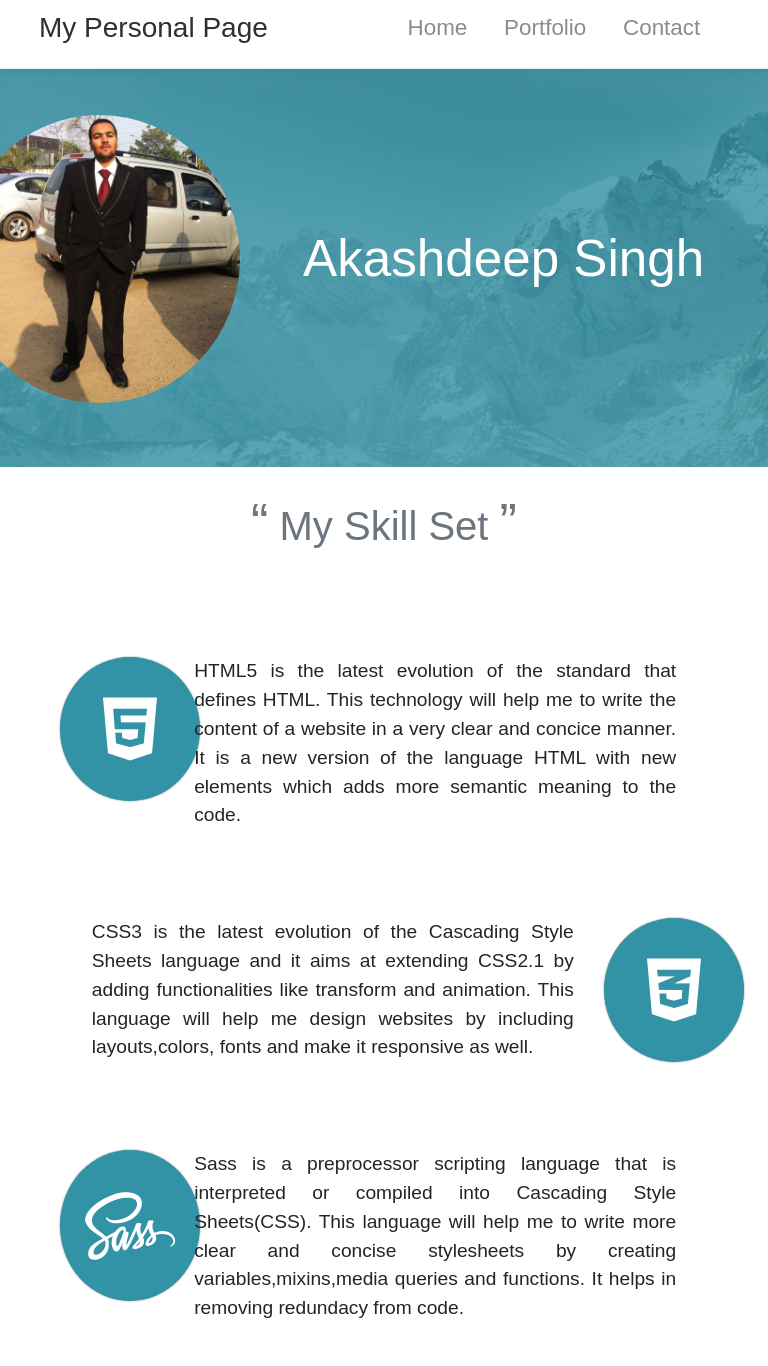
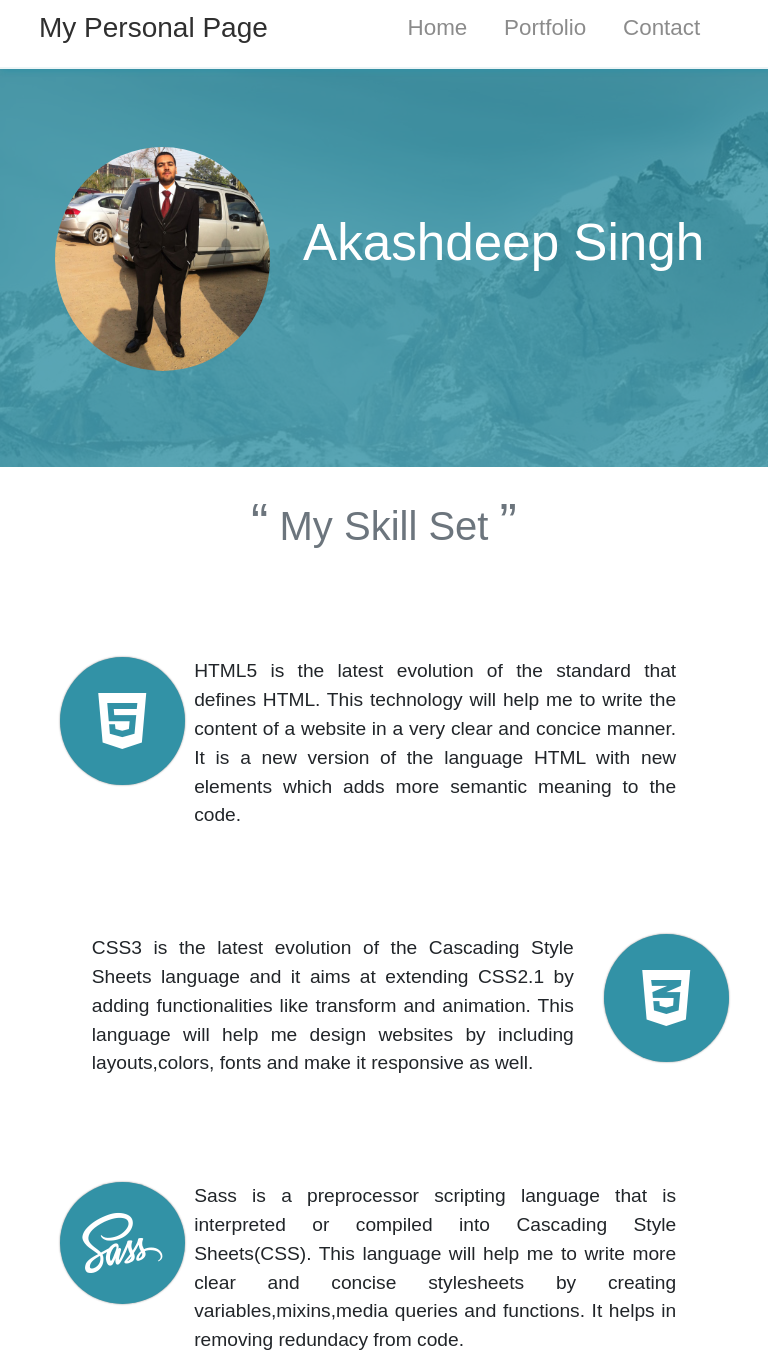
Before and after one commit to deep2sunny/deep2sunny.github.io, a plain HTML site: page index.html in a window 768 px wide. Shown: the part 13-1379 px from the top of the page. Drawn offline with nearby package versions, Linux system fonts and the light colour scheme.

Commit message:
Changes16

```diff
--- a/css/main.css
+++ b/css/main.css
@@ -35,12 +35,12 @@ body {
 }
 
 .header-text{
-  font-size:4.8rem;
+  font-size:4.1rem;
   margin-left: -7rem;
 }
 
 .imgholder{
-  margin-top: 4rem;
+  margin-top: 3rem;
   margin-left: 4rem;
   border-radius: 50%;
   width:55%;
@@ -75,7 +75,7 @@ i.fab {
   background-color: #3292a6;
   box-shadow: 0px 0px 2px #888;
   padding: 0.5em 0.6em;
-  font-size: 6rem;
+  font-size: 5rem;
   color: white;
 }
 
@@ -85,7 +85,7 @@ i.fas {
   background-color: #3292a6;
   box-shadow: 0px 0px 2px #888;
   padding: 0.45em 0.55em;
-  font-size: 6rem;
+  font-size: 5rem;
   color: white;
 
 }
@@ -100,7 +100,7 @@ i.fas {
 }
 
 .css3,.sass,.mysql,.python,.javascript{
-  margin-top:5rem;
+  margin-top:6rem;
 }
 
 .icon1,.icon3,.icon5{
@@ -108,8 +108,8 @@ i.fas {
 }
 
 i.fa-sass{
-  padding: 0.55em 0.35em;
-  font-size: 6rem;
+  padding: 0.45em 0.35em;
+  font-size: 5rem;
   color: white;
 }
 
@@ -120,7 +120,7 @@ i.fa-js-square{
 
 
 footer{
-  margin-top:4rem;
+  margin-top:5rem;
   background: rgba(50, 146, 166, 0.8);
 }
 
@@ -261,11 +261,11 @@ i.fab.foot2{
 @media only screen and (min-width: 768px) and (max-width: 992px)
 {
   .imgholder{
-    margin-top: 3rem;
-    margin-left: -5rem;
+    margin-top: 5rem;
+    margin-left: 1rem;
     border-radius: 50%;
-    width:85%;
-    height:18rem;
+    width:65%;
+    height:14rem;
   }
    .header-text{
     margin-top:12rem;
@@ -281,16 +281,16 @@ i.fab.foot2{
   }
 
   i.fab {
-    font-size: 4.5rem;
+    font-size: 4.0rem;
   }
 
   i.fas {
-    font-size: 4.5rem;
+    font-size: 4.0rem;
   }
 
 
   i.fa-sass{
-    font-size: 4.5rem;
+    font-size: 4.0rem;
   }
 
   i.fa-js-square{
```
